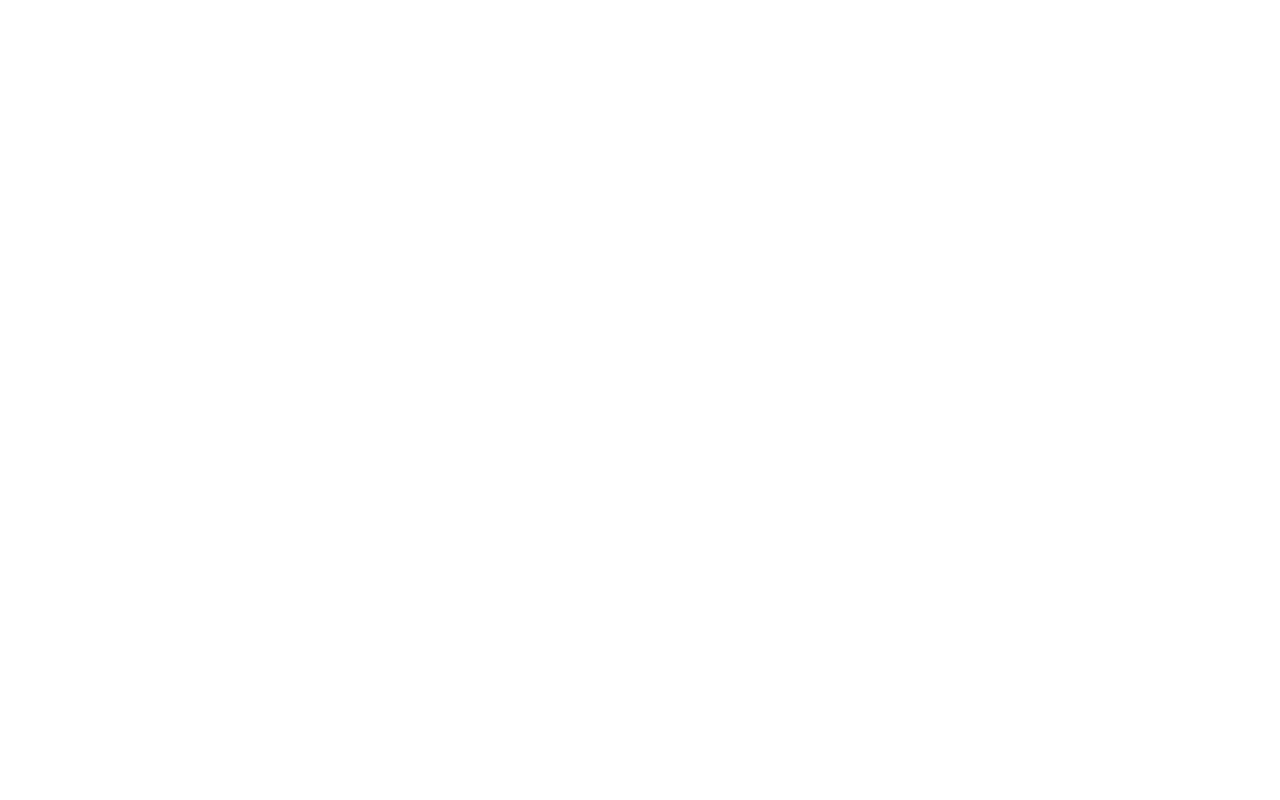
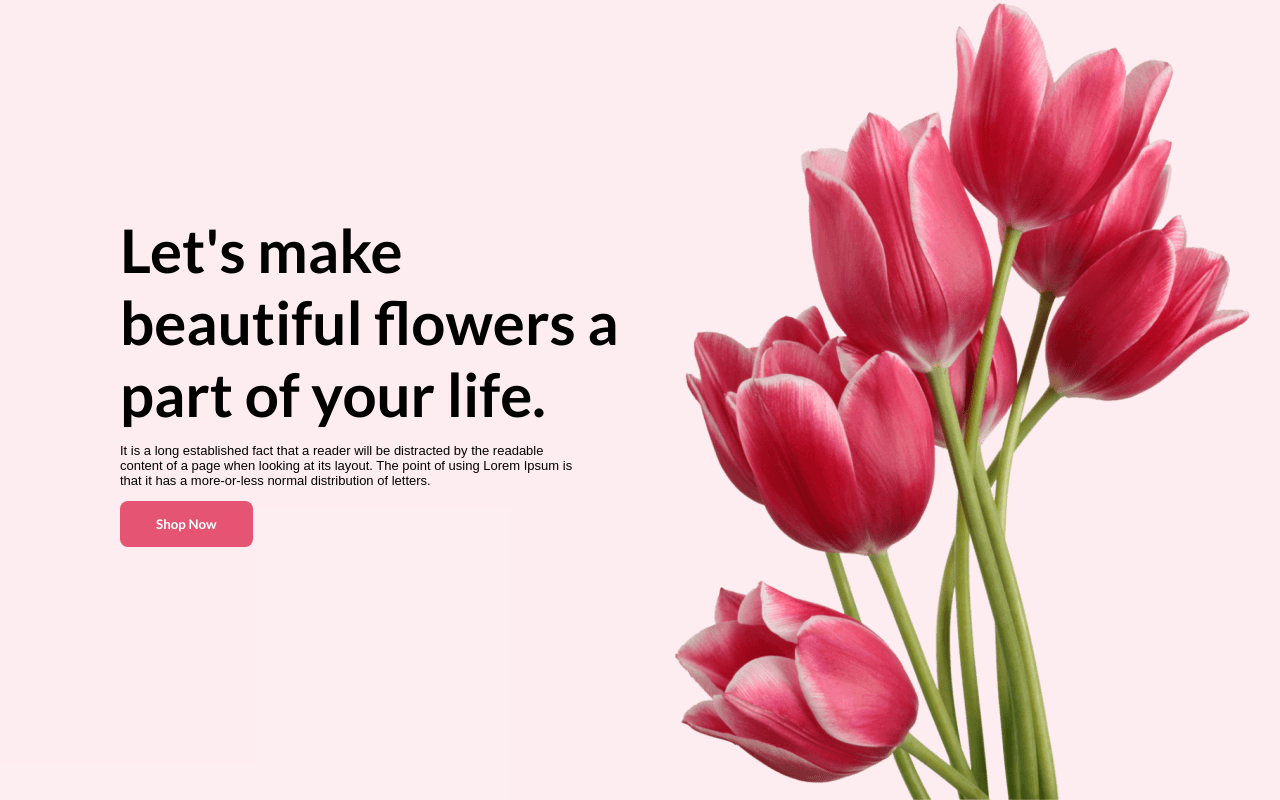
Before and after one commit to RBCodeJourney/flower-shop-assignment, a plain HTML site: page index.html in a window 1280 px wide. Drawn offline with Linux system fonts and the light colour scheme.

Commit message:
header part

```diff
--- a/index.html
+++ b/index.html
@@ -1,12 +1,46 @@
 <!DOCTYPE html>
 <html lang="en">
-<head>
-    <meta charset="UTF-8">
-    <meta name="viewport" content="width=device-width, initial-scale=1.0">
-    <title>Document</title>
-    <link rel="stylesheet" href="styles/style.css">
-</head>
-<body>
+  <head>
+    <meta charset="UTF-8" />
+    <meta name="viewport" content="width=device-width, initial-scale=1.0" />
+    <title>flower Shop</title>
+    <link rel="stylesheet" href="styles/style.css" />
+    <!-- google font -->
+    <link rel="preconnect" href="https://fonts.googleapis.com">
+<link rel="preconnect" href="https://fonts.gstatic.com" crossorigin>
+<link href="https://fonts.googleapis.com/css2?family=Lato:wght@700&display=swap" rel="stylesheet">
+  </head>
 
-</body>
+  <body>
+    <!-- Header part  -->
+    <header class="header">
+      <div class="header-text">
+        <h2 class="header-title">
+          Let's make
+          <br />
+          beautiful flowers a
+          <br />
+          part of your life.
+        </h2>
+        <p>
+          It is a long established fact that a reader will be distracted by the
+          readable
+          <br />
+          content of a page when looking at its layout. The point of using Lorem
+          Ipsum is
+          <br />
+          that it has a more-or-less normal distribution of letters.
+        </p>
+        <button class="btn-primary">Shop Now</button>
+      </div>
+      <div class="img-div">
+        <img
+          class="header-img"
+          src="Flower Asset/pngwing 10.png"
+          alt="flower"
+        />
+      </div>
+    </header>
+
+  </body>
 </html>
--- a/styles/style.css
+++ b/styles/style.css
@@ -0,0 +1,53 @@
+* {
+  margin: 0;
+  font-family: "Lato", sans-serif;
+}
+
+.btn-primary {
+  padding: 15px 36px;
+  background: #e55473;
+  color: white;
+  font-weight: 700;
+  border: none;
+  border-radius: 8px;
+}
+
+/* header part */
+.header {
+  background-color: rgba(229, 84, 115, 0.1);
+  display: flex;
+  justify-content: space-between;
+  align-items: center;
+}
+
+.header-text {
+  padding-top: 10vh;
+  padding-bottom: 15vh;
+  padding-left: 15vh;
+  padding-right: 0;
+  text-align: left;
+  flex: 70%;
+  font-family: "Lato", sans-serif;
+}
+.header-title {
+  font-weight: bolder;
+  font-size: 60px;
+  padding-bottom: 13px;
+}
+
+.header p {
+  font-family: sans-serif;
+  font-weight:normal;
+  font-size: 13px;
+  padding-bottom: 13px;
+}
+
+.header-img {
+  flex: 30%;
+  width: 100%;
+  height: 100%;
+  object-fit: contain;
+  width:auto;
+  height: auto;
+  display: flex;
+}
```
